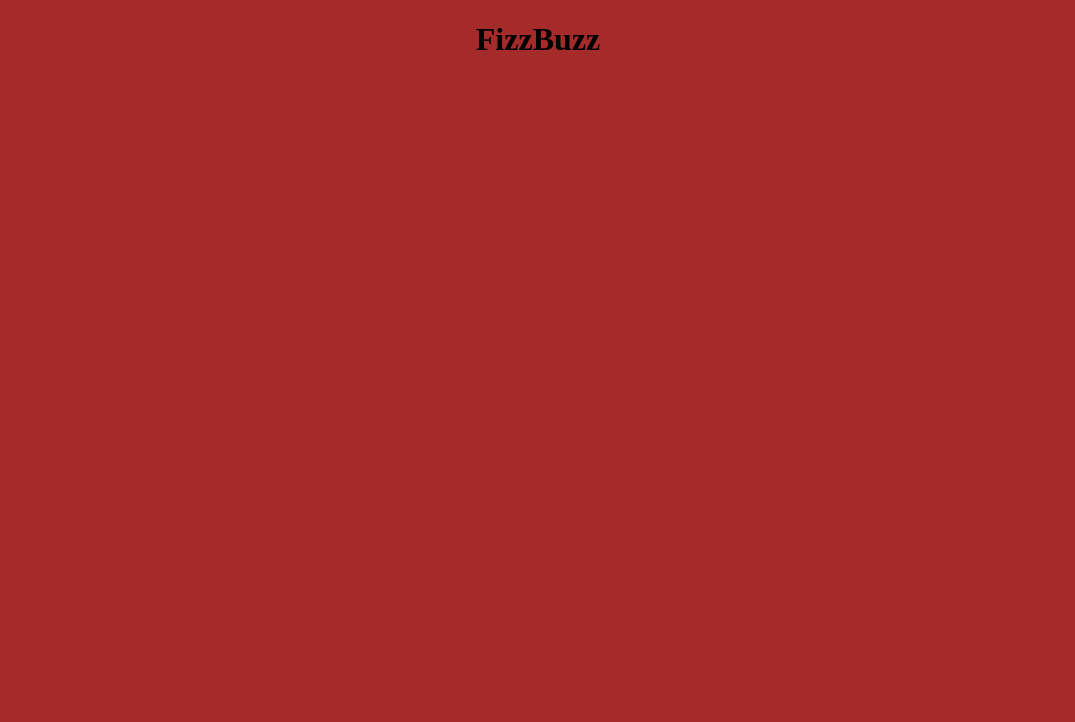
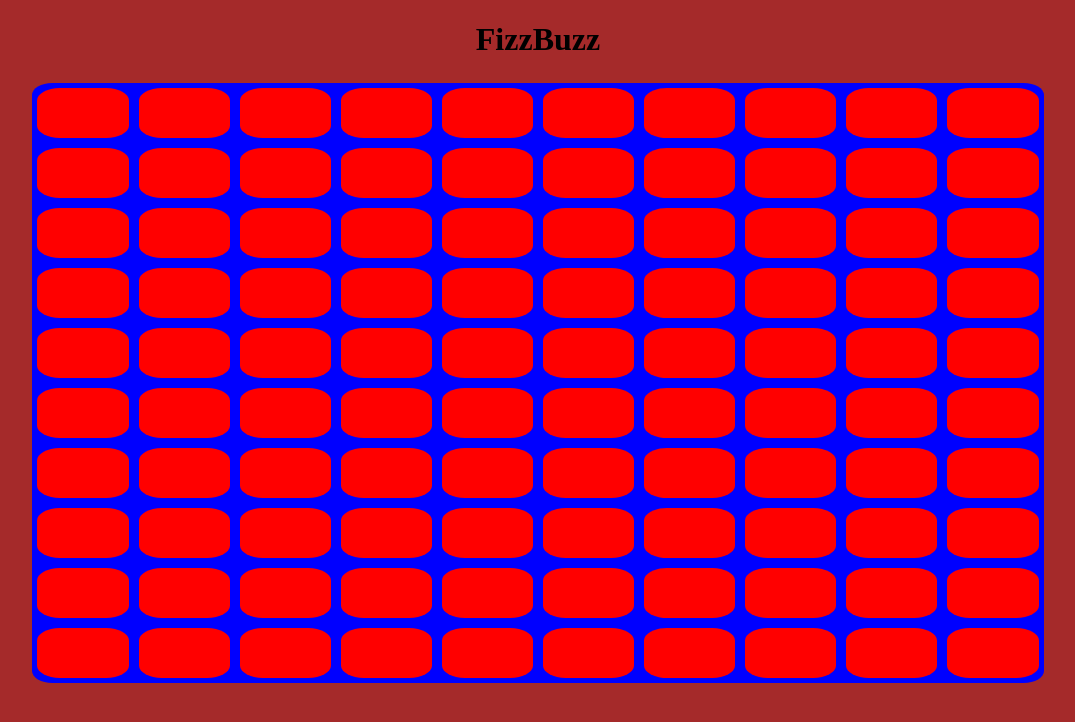
Before and after one commit to 19nikilangiu91/js-fizzbuzz, a plain HTML site: page index.html in a window 1280 px wide. Shown: the whole page, without its empty margins (102-1177 px from the left). Drawn offline with Linux system fonts and the light colour scheme.

Commit message:
Upgrade Container and Square Css

```diff
--- a/css/style.css
+++ b/css/style.css
@@ -5,3 +5,24 @@ body{
 h1{
     text-align: center;
 }
+
+.container{
+    display: flex;
+    flex-wrap: wrap;
+    margin: 25px auto;
+    width: 80%;
+    border-radius: 2%;
+    background-color: blue;
+}
+
+.square{
+    border-radius: 25%;
+    font-size: 12px;
+    text-align: center;
+    line-height: 50px;
+    height: 50px;
+    width: calc(10% - 10px);
+    margin: 5px;
+    color: white;
+    background-color: red;
+}
--- a/js/main.js
+++ b/js/main.js
@@ -12,6 +12,4 @@ for( let i = 1; i <= 100; i++){
 
     // Al contenitore andiamo ad aggiungere "element".
     contenitore.append(element);
-
-
 }
```
